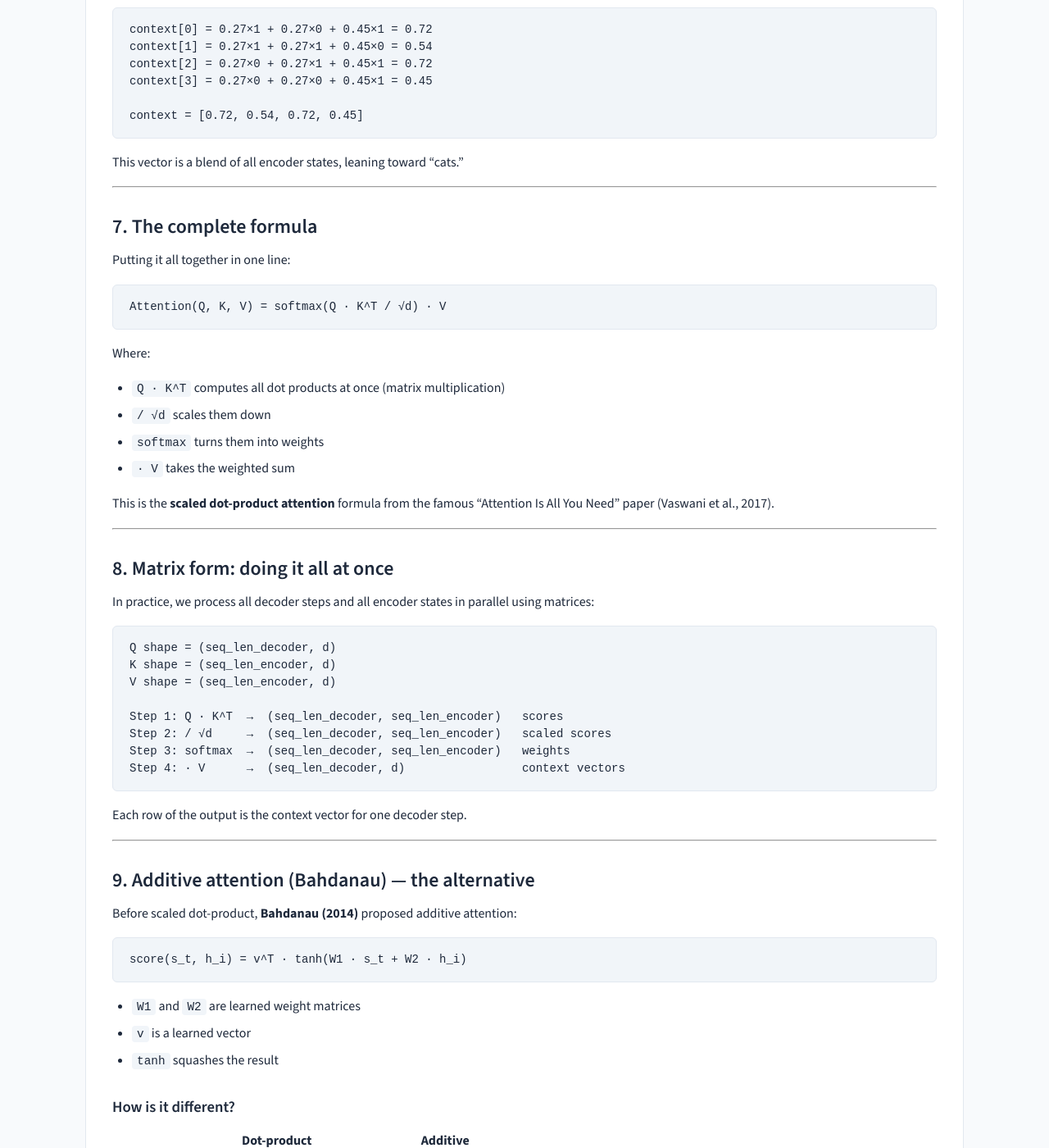
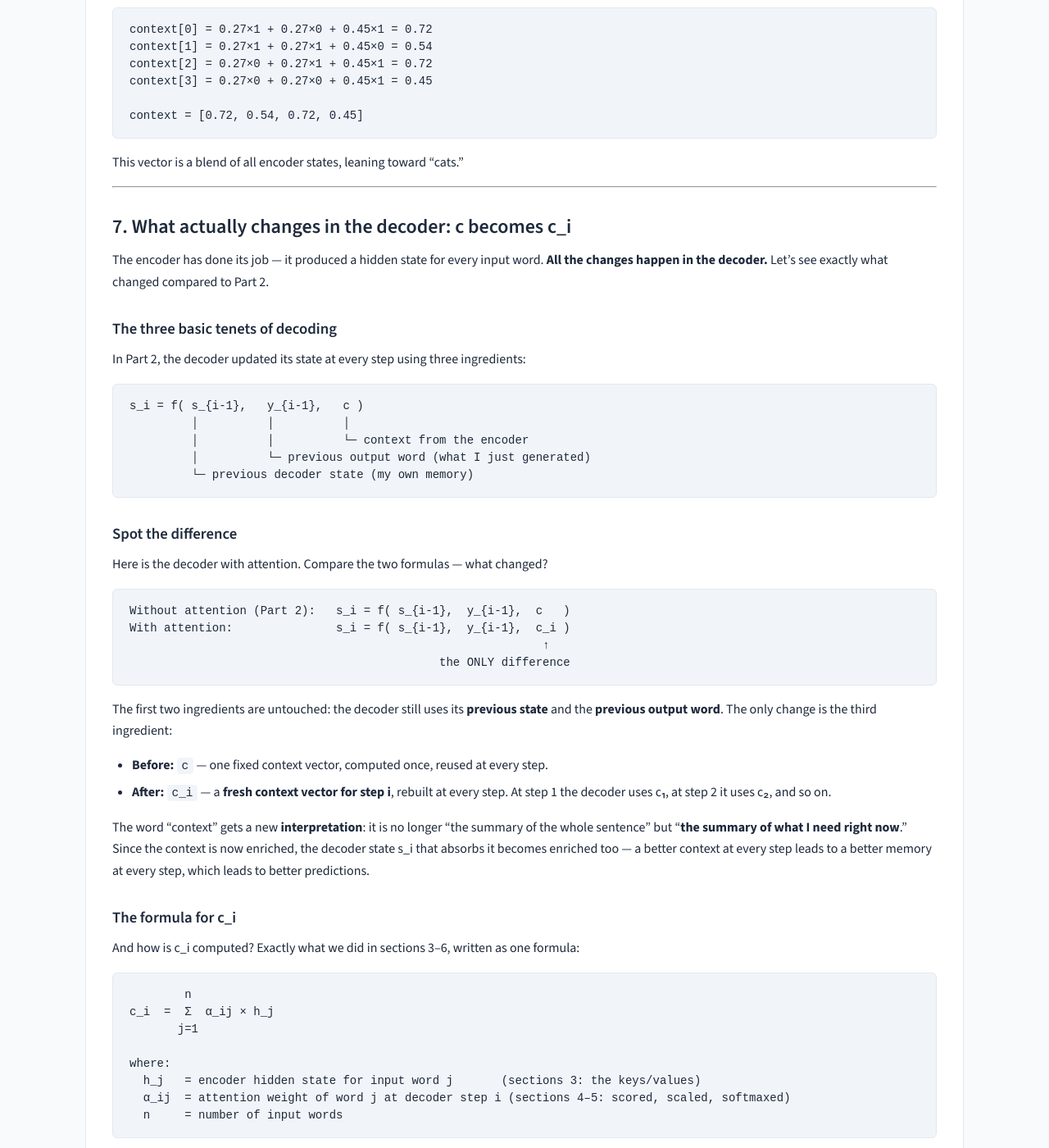
Before and after one commit to rilov/handbook, a Jekyll site: the page built from _topics/DL for GenAI - Part 4 - Math Behind Attention.md, in a window 1280 px wide and 1400 px high, scrolled down 3075 px. Shown: the whole window at 82% size. Built offline with Jekyll 4.4.1, drawn with Linux system fonts in a browser that asks for light colours; some of the changed text lies outside the part shown.

Commit message:
Add decoder-side attention math: c to c_i change, three tenets of decoding, c_i summation formula

````diff
--- a/_topics/DL for GenAI - Part 4 - Math Behind Attention.md
+++ b/_topics/DL for GenAI - Part 4 - Math Behind Attention.md
@@ -166,7 +166,66 @@ This vector is a blend of all encoder states, leaning toward "cats."
 
 ---
 
-## 7. The complete formula
+## 7. What actually changes in the decoder: c becomes c_i
+
+The encoder has done its job — it produced a hidden state for every input word. **All the changes happen in the decoder.** Let's see exactly what changed compared to Part 2.
+
+### The three basic tenets of decoding
+
+In Part 2, the decoder updated its state at every step using three ingredients:
+
+```text
+s_i = f( s_{i-1},   y_{i-1},   c )
+         │          │          │
+         │          │          └─ context from the encoder
+         │          └─ previous output word (what I just generated)
+         └─ previous decoder state (my own memory)
+```
+
+### Spot the difference
+
+Here is the decoder with attention. Compare the two formulas — what changed?
+
+```text
+Without attention (Part 2):   s_i = f( s_{i-1},  y_{i-1},  c   )
+With attention:               s_i = f( s_{i-1},  y_{i-1},  c_i )
+                                                            ↑
+                                             the ONLY difference
+```
+
+The first two ingredients are untouched: the decoder still uses its **previous state** and the **previous output word**. The only change is the third ingredient:
+
+- **Before:** `c` — one fixed context vector, computed once, reused at every step.
+- **After:** `c_i` — a **fresh context vector for step i**, rebuilt at every step. At step 1 the decoder uses c₁, at step 2 it uses c₂, and so on.
+
+The word "context" gets a new **interpretation**: it is no longer "the summary of the whole sentence" but "**the summary of what I need right now**." Since the context is now enriched, the decoder state s_i that absorbs it becomes enriched too — a better context at every step leads to a better memory at every step, which leads to better predictions.
+
+### The formula for c_i
+
+And how is c_i computed? Exactly what we did in sections 3–6, written as one formula:
+
+```text
+        n
+c_i  =  Σ  α_ij × h_j
+       j=1
+
+where:
+  h_j   = encoder hidden state for input word j       (sections 3: the keys/values)
+  α_ij  = attention weight of word j at decoder step i (sections 4–5: scored, scaled, softmaxed)
+  n     = number of input words
+```
+
+In words: **the context at step i is the weighted sum of all encoder hidden states, where the weights α_ij are computed fresh at every step i.** Using our worked example from section 6:
+
+```text
+c_i = 0.27 × h1 + 0.27 × h2 + 0.45 × h3 = [0.72, 0.54, 0.72, 0.45]
+```
+
+At the next decoder step, the query changes, so the weights α change, so c changes — that is the whole trick.
+
+---
+
+## 8. The complete formula
 
 Putting it all together in one line:
 
@@ -184,7 +243,7 @@ This is the **scaled dot-product attention** formula from the famous "Attention
 
 ---
 
-## 8. Matrix form: doing it all at once
+## 9. Matrix form: doing it all at once
 
 In practice, we process all decoder steps and all encoder states in parallel using matrices:
 
@@ -203,7 +262,7 @@ Each row of the output is the context vector for one decoder step.
 
 ---
 
-## 9. Additive attention (Bahdanau) — the alternative
+## 10. Additive attention (Bahdanau) — the alternative
 
 Before scaled dot-product, **Bahdanau (2014)** proposed additive attention:
 
@@ -256,13 +315,14 @@
 
 ---
 
-## 11. Summary
+## 12. Summary
 
 - Attention uses three players: **Query** (what am I looking for?), **Key** (what does each word offer?), **Value** (the actual content).
 - The **dot product** `Q · K` measures how similar a query is to each key.
 - **Scaling** by `√d` prevents large dot products from making softmax too sharp.
 - **Softmax** turns raw scores into weights that add up to 1.
-- The **weighted sum** of values produces a context vector tuned to what the decoder needs right now.
+- The **weighted sum** of values produces a context vector tuned to what the decoder needs right now: **c_i = Σ α_ij × h_j**.
+- In the decoder, the **only change** from Part 2 is that the fixed context `c` becomes a per-step context `c_i`: `s_i = f(s_{i-1}, y_{i-1}, c_i)`. The previous state and previous output stay the same.
 - The complete formula: **Attention(Q, K, V) = softmax(Q · K^T / √d) · V**
 - **Additive attention** (Bahdanau) uses a small network instead of a dot product — slower but more flexible.
 
````
Also changed, not shown: other parts of _topics/DL for GenAI - Part 4 - Math Behind Attention.md (+1 -1 lines).
